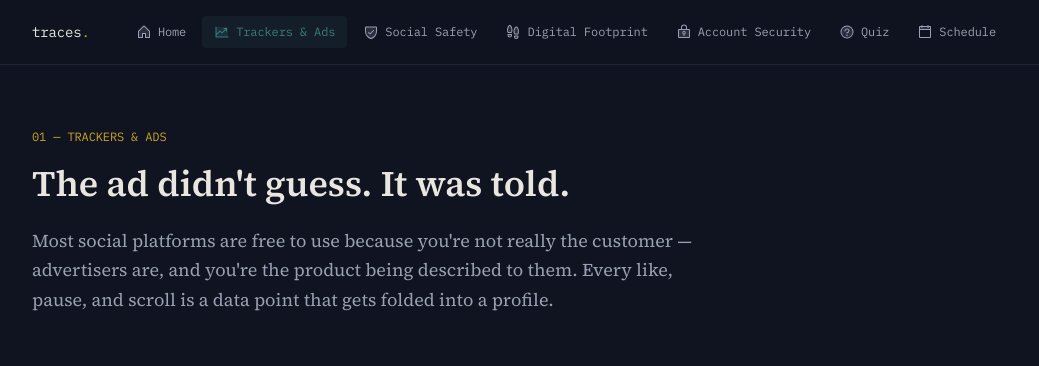
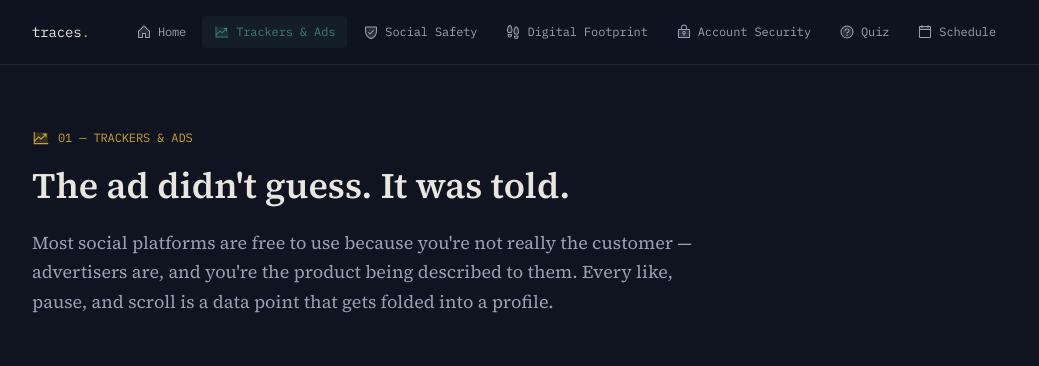
Before and after one commit to BtwEbrahim/social-media-safety, a React (Vite) app: page /social-media-safety/trackers in a window 1280 px wide. Shown: the top 366 px of the page, without its empty margins (120-1159 px from the left). Built offline with nearby package versions, Linux system fonts and the light colour scheme.

Commit message:
feat: add page header icon to trackers

```diff
--- a/src/pages/Trackers.jsx
+++ b/src/pages/Trackers.jsx
@@ -1,26 +1,21 @@
 import BeforeAfterSlider from '../components/BeforeAfterSlider'
 import PrivacySignals from '../components/PrivacySignals'
+import PageHeader from '../components/PageHeader'
 
 export default function Trackers() {
   return (
     <div className="max-w-5xl mx-auto px-6 py-16">
-      <p className="font-data text-signal-amber text-xs uppercase tracking-widest mb-4">
-        01 — Trackers & Ads
-      </p>
-      <h1 className="font-serif text-3xl md:text-4xl font-semibold max-w-2xl leading-tight">
-        The ad didn't guess. It was told.
-      </h1>
-      <p className="text-paper-dim text-lg mt-5 max-w-2xl leading-relaxed">
-        Most social platforms are free to use because you're not really the
-        customer — advertisers are, and you're the product being described
-        to them. Every like, pause, and scroll is a data point that gets
-        folded into a profile.
-      </p>
+      <PageHeader
+        number="01"
+        label="Trackers & Ads"
+        icon="trackers"
+        title="The ad didn't guess. It was told."
+        intro="Most social platforms are free to use because you're not really the customer — advertisers are, and you're the product being described to them. Every like, pause, and scroll is a data point that gets folded into a profile."
+        narrow
+      />
 
       <section className="mt-14">
-        <h2 className="font-serif text-xl font-semibold mb-4">
-          See it work
-        </h2>
+        <h2 className="font-serif text-xl font-semibold mb-4">See it work</h2>
         <p className="text-paper-dim text-sm mb-5 max-w-2xl leading-relaxed">
           We tested a real, ad-heavy news site with the blocker off, then
           on. No mockups — this is the same page, one setting changed.
```
